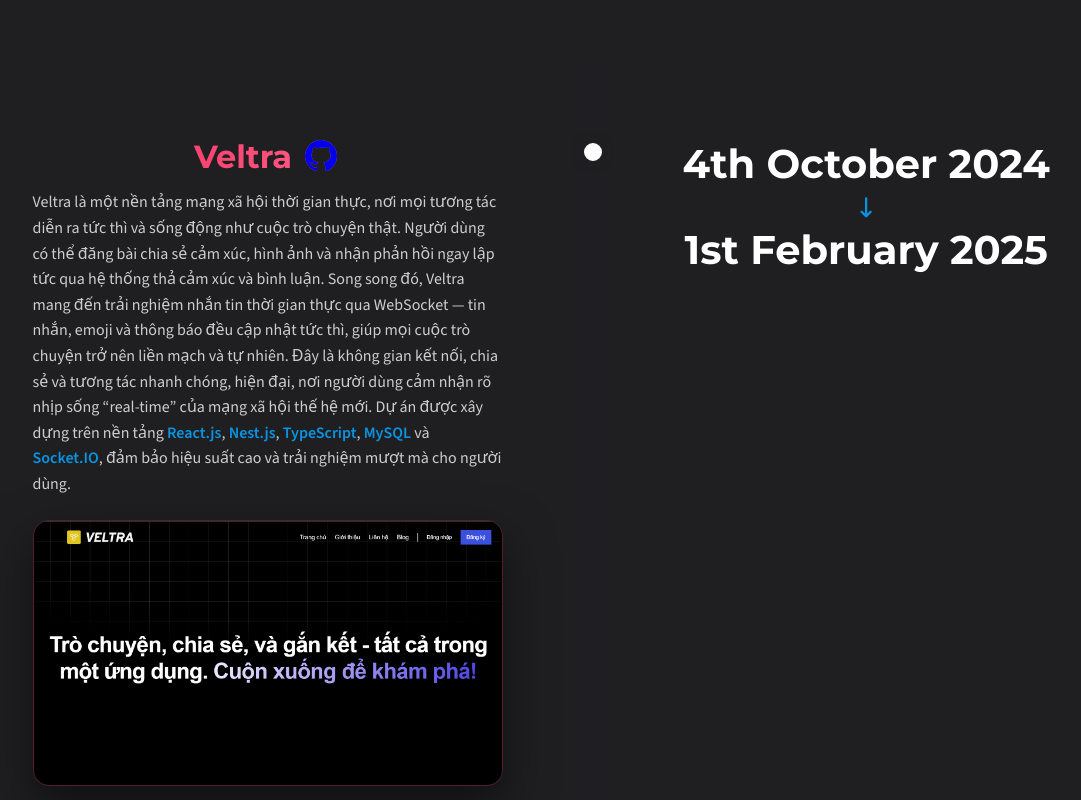
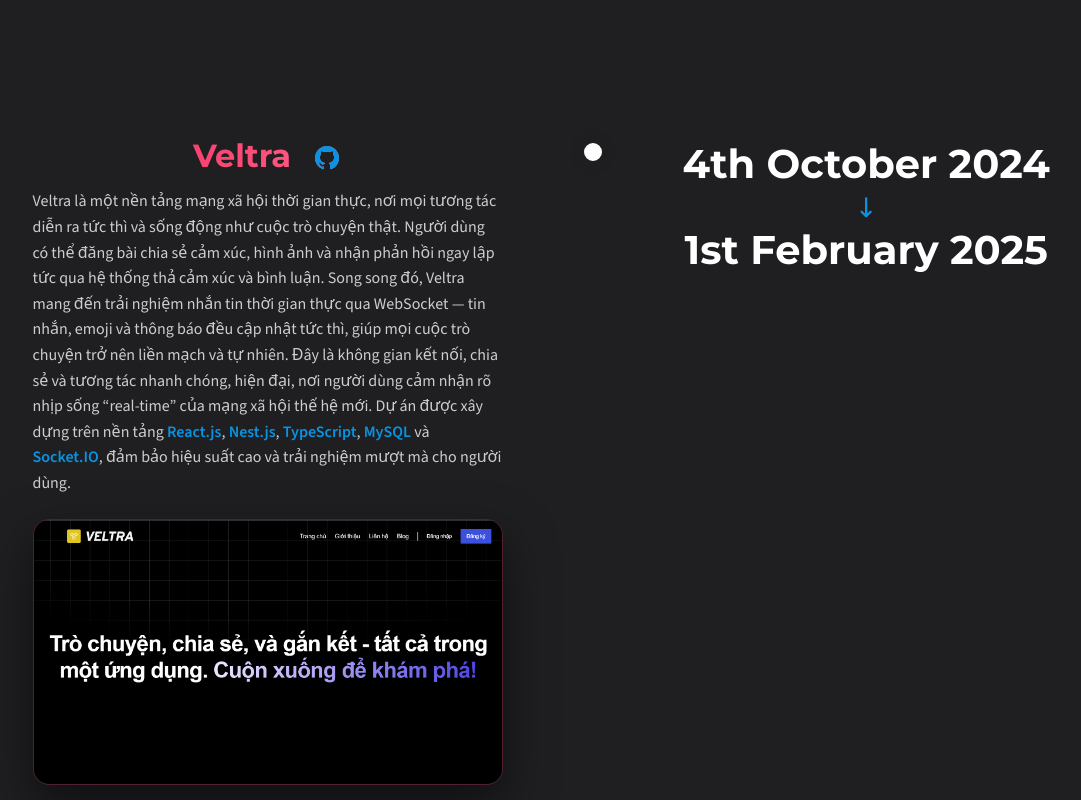
Before and after one commit to thuanfhu/thuanphu-portfolio, a plain HTML site: page index.html in a window 1280 px wide. Shown: the part 6820-7620 px from the top of the page, without its empty margins (177-1258 px from the left). Drawn offline with nearby package versions, Linux system fonts and the light colour scheme; animation ran at ten frames a second.

Commit message:
style: Enhance github icon (section projects)

```diff
--- a/assets/css/styles.css
+++ b/assets/css/styles.css
@@ -3596,3 +3596,24 @@ list a:hover {
     width: calc(100% - var(--left-position) + 8%);
   }
 }
+
+/* =============================== GITHUB ICONS =============================== */
+.projects__github-icon {
+  display: inline-flex;
+  align-items: center;
+  justify-content: center;
+  margin-left: 12px;
+  text-decoration: none;
+  color: #0894E2;
+  font-size: 24px;
+  transition: color 0.2s ease, transform 0.2s ease;
+}
+
+.projects__github-icon:hover {
+  color: color-mix(in oklab, #0894E2 80%, white 20%);
+  transform: scale(1.1);
+}
+
+.projects__github-icon i {
+  font-size: inherit;
+}
--- a/assets/js/team.js
+++ b/assets/js/team.js
@@ -19,7 +19,7 @@ document.addEventListener('DOMContentLoaded', () => {
       desc: 'Hiện thực hóa các bản thiết kế, mang lại giao diện trực quan và thân thiện.',
       avatar: './assets/images/team/le-thi-my-hau.jpg',
       github: 'https://github.com/annahwork',
-      website: '#'
+      website: 'https://annahwork.github.io/Anna_Portfolio/'
     },
     {
       name: 'Đỗ Kim Đại',
```
